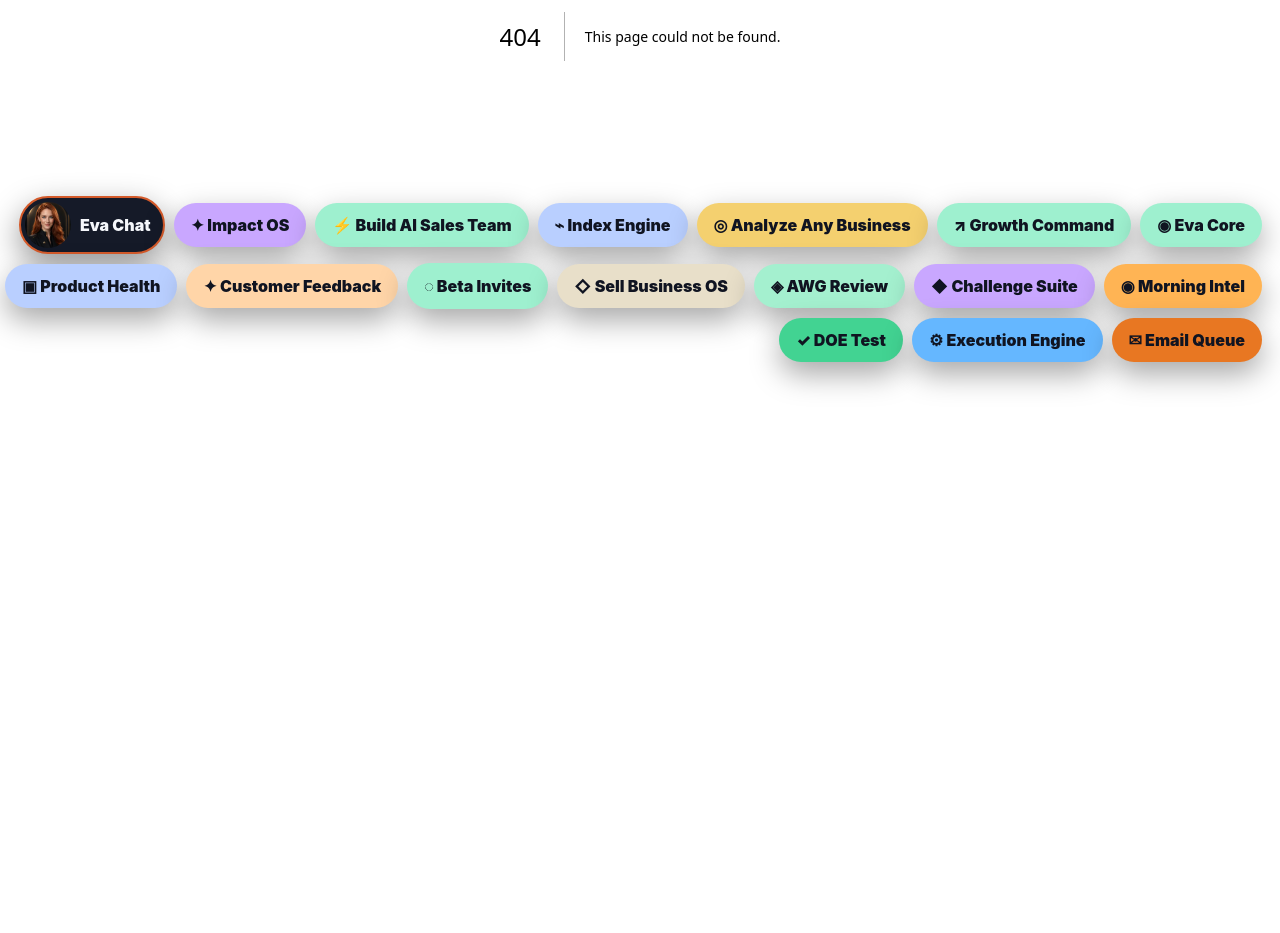
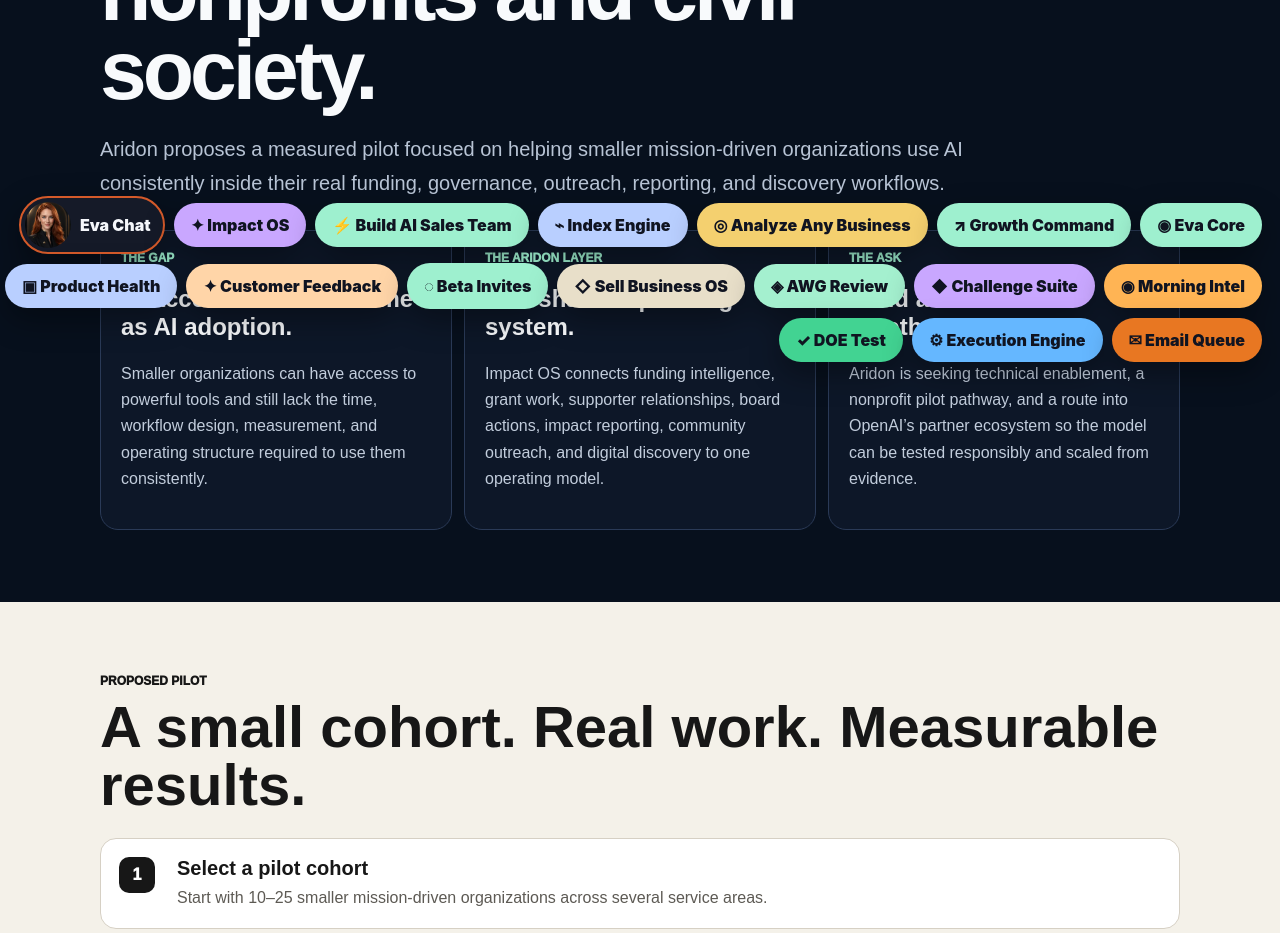
Before and after one commit to jimrusk/aridon-app, a Next.js app: page /partners/openai-impact in a window 1280 px wide. Before the commit this address had no page. Shown: the part 420-1353 px from the top of the page. Before the commit the page ends 856 px from the top, so only its background shows below. Built offline with nearby package versions, Linux system fonts and the light colour scheme.

Commit message:
Add OpenAI partnership demo page

```diff
--- /dev/null
+++ b/app/partners/openai-impact/page.tsx
@@ -0,0 +1,28 @@
+import Link from 'next/link';
+
+const card = { background: '#0D1728', border: '1px solid #2A3A57', borderRadius: 18, padding: 20 } as const;
+const light = { background: '#fff', border: '1px solid #D6D0C4', borderRadius: 16, padding: 18 } as const;
+
+export default function OpenAIImpactPartnershipPage() {
+  const pilot = [
+    ['1', 'Select a pilot cohort', 'Start with 10–25 smaller mission-driven organizations across several service areas.'],
+    ['2', 'Establish a baseline', 'Measure funding workflow maturity, reporting burden, follow-up completion, digital discovery, and current AI adoption.'],
+    ['3', 'Deploy Impact OS', 'Give each organization one operating layer for funding work, board follow-through, outreach, impact reporting, and discovery.'],
+    ['4', 'Measure outcomes', 'Track time saved, opportunities progressed, follow-up completion, reporting cycle time, and staff adoption.'],
+    ['5', 'Build the playbook', 'Turn the results into a repeatable responsible-AI implementation model for mission-driven organizations.'],
+  ];
+
+  return <main style={{ minHeight: '100vh', background: '#07101D', color: '#F8FAFC', fontFamily: 'Arial, sans-serif' }}>
+    <section style={{ maxWidth: 1120, margin: '0 auto', padding: '24px 20px 72px' }}>
+      <nav style={{ display: 'flex', justifyContent: 'space-between', gap: 12, flexWrap: 'wrap', alignItems: 'center' }}><Link href="/impact-os" style={{ color: '#F8FAFC', textDecoration: 'none', fontWeight: 950 }}>ARIDON · IMPACT OS</Link><Link href="/impact-os" style={{ background: '#9EF0CF', color: '#07130F', textDecoration: 'none', padding: '10px 13px', borderRadius: 10, fontWeight: 950 }}>Open Live Impact OS</Link></nav>
+      <div style={{ maxWidth: 940, paddingTop: 68 }}><div style={{ color: '#C9A7FF', fontSize: 12, fontWeight: 950, letterSpacing: 1 }}>PROPOSED OPENAI COLLABORATION</div><h1 style={{ fontSize: 'clamp(48px,8vw,84px)', lineHeight: .94, letterSpacing: -4, margin: '14px 0 22px' }}>Turn AI capability into operating capacity for nonprofits and civil society.</h1><p style={{ color: '#B8C4D5', fontSize: 20, lineHeight: 1.7, maxWidth: 880 }}>Aridon proposes a measured pilot focused on helping smaller mission-driven organizations use AI consistently inside their real funding, governance, outreach, reporting, and discovery workflows.</p></div>
+      <div style={{ display: 'grid', gridTemplateColumns: 'repeat(auto-fit,minmax(260px,1fr))', gap: 12, marginTop: 30 }}>
+        <article style={card}><div style={{ color: '#9EF0CF', fontSize: 12, fontWeight: 950 }}>THE GAP</div><h2>AI access is not the same as AI adoption.</h2><p style={{ color: '#C2CDDC', lineHeight: 1.65 }}>Smaller organizations can have access to powerful tools and still lack the time, workflow design, measurement, and operating structure required to use them consistently.</p></article>
+        <article style={card}><div style={{ color: '#9EF0CF', fontSize: 12, fontWeight: 950 }}>THE ARIDON LAYER</div><h2>One shared operating system.</h2><p style={{ color: '#C2CDDC', lineHeight: 1.65 }}>Impact OS connects funding intelligence, grant work, supporter relationships, board actions, impact reporting, community outreach, and digital discovery to one operating model.</p></article>
+        <article style={card}><div style={{ color: '#9EF0CF', fontSize: 12, fontWeight: 950 }}>THE ASK</div><h2>Build and validate it together.</h2><p style={{ color: '#C2CDDC', lineHeight: 1.65 }}>Aridon is seeking technical enablement, a nonprofit pilot pathway, and a route into OpenAI’s partner ecosystem so the model can be tested responsibly and scaled from evidence.</p></article>
+      </div>
+    </section>
+    <section style={{ background: '#F4F1E9', color: '#171717', padding: '72px 20px' }}><div style={{ maxWidth: 1080, margin: '0 auto' }}><div style={{ fontSize: 12, fontWeight: 950 }}>PROPOSED PILOT</div><h2 style={{ fontSize: 'clamp(38px,6vw,58px)', lineHeight: 1, margin: '10px 0 24px' }}>A small cohort. Real work. Measurable results.</h2><div style={{ display: 'grid', gap: 10 }}>{pilot.map(([n,t,x]) => <article key={n} style={{ ...light, display: 'grid', gridTemplateColumns: '44px minmax(0,1fr)', gap: 14 }}><div style={{ width: 36, height: 36, display: 'grid', placeItems: 'center', borderRadius: 10, background: '#171717', color: '#fff', fontWeight: 950 }}>{n}</div><div><strong style={{ fontSize: 20 }}>{t}</strong><div style={{ color: '#5D5A54', lineHeight: 1.6, marginTop: 5 }}>{x}</div></div></article>)}</div></div></section>
+    <section style={{ maxWidth: 1080, margin: '0 auto', padding: '72px 20px' }}><article style={{ ...card, background: '#102033' }}><div style={{ color: '#C9A7FF', fontSize: 12, fontWeight: 950 }}>PARTNERSHIP REQUEST</div><h2 style={{ fontSize: 36, margin: '9px 0 14px' }}>The next step is a joint pilot, not a giant promise.</h2><p style={{ color: '#D4DDEA', lineHeight: 1.7 }}>Aridon is asking to be considered for OpenAI’s partner ecosystem, to receive technical enablement, and to identify a mission-driven pilot cohort. If the pilot produces measurable value, the teams can decide what should scale next.</p><Link href="/impact-os" style={{ display: 'inline-block', background: '#9EF0CF', color: '#07130F', textDecoration: 'none', padding: '11px 14px', borderRadius: 10, fontWeight: 950 }}>Test Impact OS</Link></article><p style={{ color: '#8290A8', fontSize: 12, lineHeight: 1.6, marginTop: 14 }}>Aridon is not currently affiliated with, endorsed by, or partnered with OpenAI. This page describes a proposed collaboration.</p></section>
+  </main>;
+}
```
